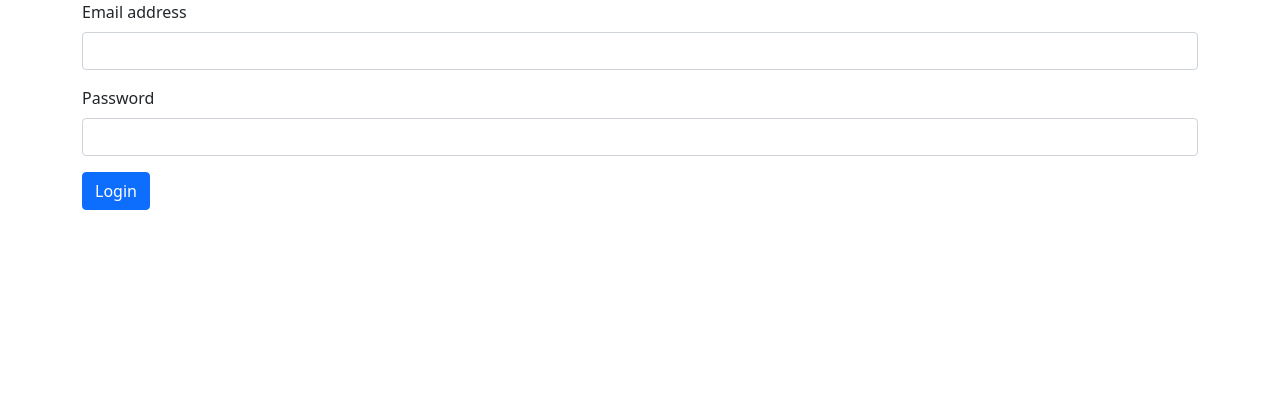
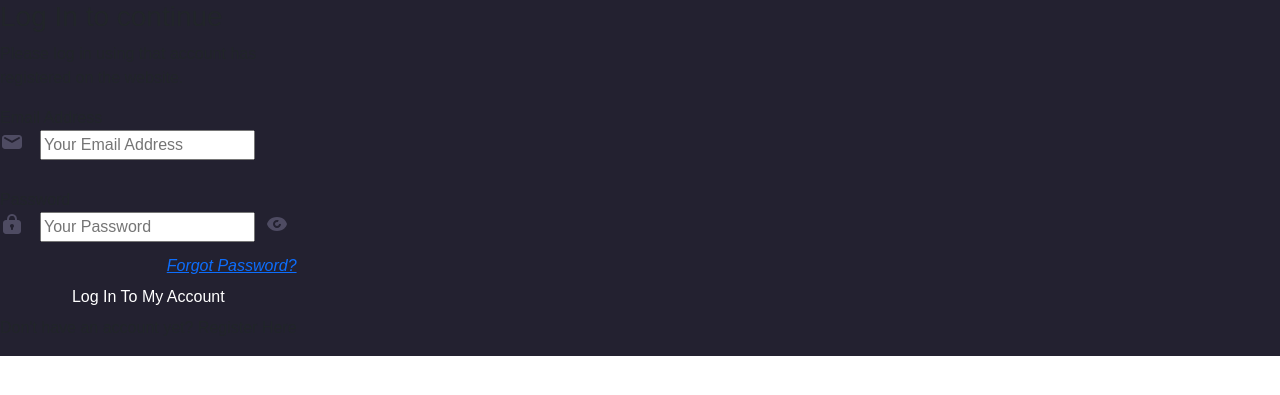
Before and after one commit to Edokur/project-1, a PHP site: page /login.php in a window 1280 px wide. Shown: the top 395 px of the page. Run offline with PHP 8.4, Linux system fonts and the light colour scheme.

Commit message:
Memperbaiki Login.php

```diff
--- a/Proses Login/login.php
+++ b/Proses Login/login.php
@@ -6,29 +6,95 @@
         <meta name="viewport" content="width=device-width, initial-scale=1" />
 
         <!-- Bootstrap CSS -->
+        <link rel="stylesheet" href="../style.css">
         <link href="https://cdn.jsdelivr.net/npm/bootstrap@5.1.3/dist/css/bootstrap.min.css" rel="stylesheet" integrity="sha384-1BmE4kWBq78iYhFldvKuhfTAU6auU8tT94WrHftjDbrCEXSU1oBoqyl2QvZ6jIW3" crossorigin="anonymous" />
     </head>
     <body>
-        <div class="container">
+    <section class="h-100 w-100" style="box-sizing: border-box; background-color: #232130">
             <form action="check_login.php" method="post">
-                <div class="mb-3">
+                <div class="content-3-6 d-flex flex-column align-items-center h-100 flex-lg-row"
+        style="font-family: 'Poppins', sans-serif;">
+        <div class="position-relative d-none d-lg-block h-100 width-left">
+            <img class="position-absolute img-fluid centered"
+            src="http://api.elements.buildwithangga.com/storage/files/2/assets/Empty%20State/EmptyState3/Empty-3-6.png"
+            alt="">
+        </div>
+        <div class="d-flex mx-auto align-items-left justify-content-left width-right mx-lg-0">
+            <div class="right mx-lg-0 mx-auto">
+            <div class="align-items-center justify-content-center d-lg-none d-flex">
+                <img class="img-fluid"
+                src="http://api.elements.buildwithangga.com/storage/files/2/assets/Empty%20State/EmptyState3/Empty-3-6.png"
+                alt="">
+            </div>
+            <h3 class="title-text">Log In to continue</h3>
+            <p class="caption-text">Please log in using that account has<br>
+                registered on the website.</p>
+            <form style="margin-top: 1.5rem;" action="" method="post">
+                <div style="margin-bottom: 1.75rem;">
+                <label for="exampleInputEmail1" class="d-block input-label">Email Address</label>
+                <div class="d-flex w-100 div-input">
+                    <svg class="icon" style="margin-right: 1rem;" width="24" height="24" viewBox="0 0 24 24" fill="none"
+                    xmlns="http://www.w3.org/2000/svg">
+                    <path fill-rule="evenodd" clip-rule="evenodd"
+                        d="M5 5C3.34315 5 2 6.34315 2 8V16C2 17.6569 3.34315 19 5 19H19C20.6569 19 22 17.6569 22 16V8C22 6.34315 20.6569 5 19 5H5ZM5.49607 7.13174C5.01655 6.85773 4.40569 7.02433 4.13168 7.50385C3.85767 7.98337 4.02427 8.59422 4.50379 8.86823L11.5038 12.8682C11.8112 13.0439 12.1886 13.0439 12.4961 12.8682L19.4961 8.86823C19.9756 8.59422 20.1422 7.98337 19.8682 7.50385C19.5942 7.02433 18.9833 6.85773 18.5038 7.13174L11.9999 10.8482L5.49607 7.13174Z"
+                        fill="#4E4B62" />
+                    </svg>
+                    <input class="input-field" type="email_user" name="email_user" id="exampleInputEmail1" placeholder="Your Email Address" autocomplete="on"
+                    required>
+                </div>
+                </div>
+                <div style="margin-top: 1rem;">
+                <label for="password-content-3-6" class="d-block input-label">Password</label>
+                <div class="d-flex w-100 div-input">
+                    <svg class="icon" style="margin-right: 1rem;" width="24" height="24" viewBox="0 0 24 24" fill="none"
+                    xmlns="http://www.w3.org/2000/svg">
+                    <path fill-rule="evenodd" clip-rule="evenodd"
+                        d="M7.81592 4.25974C7.12462 5.48872 7 6.95088 7 8H6C4.34315 8 3 9.34315 3 11V19C3 20.6569 4.34315 22 6 22H18C19.6569 22 21 20.6569 21 19V11C21 9.34315 19.6569 8 18 8L17 7.99998C17 6.95087 16.8754 5.48871 16.1841 4.25973C15.829 3.62845 15.3194 3.05012 14.6031 2.63486C13.8875 2.22005 13.021 2 12 2C10.979 2 10.1125 2.22005 9.39691 2.63486C8.68058 3.05012 8.17102 3.62845 7.81592 4.25974ZM9.55908 5.24026C9.12538 6.01128 9 7.04912 9 8H15C15 7.04911 14.8746 6.01129 14.4409 5.24027C14.2335 4.87155 13.9618 4.57488 13.6 4.36514C13.2375 4.15495 12.729 4 12 4C11.271 4 10.7625 4.15495 10.4 4.36514C10.0382 4.57488 9.76648 4.87155 9.55908 5.24026ZM14 14C14 14.7403 13.5978 15.3866 13 15.7324V17C13 17.5523 12.5523 18 12 18C11.4477 18 11 17.5523 11 17V15.7324C10.4022 15.3866 10 14.7403 10 14C10 12.8954 10.8954 12 12 12C13.1046 12 14 12.8954 14 14Z"
+                        fill="#4E4B62" />
+                    </svg>
+                    <input class="input-field" type="password_user" name="password_user" id="password-content-3-6" placeholder="Your Password"
+                    minlength="6" required>
+                    <div onclick="togglePassword()">
+                    <svg style="margin-left: 0.75rem; cursor:pointer" width="20" height="14" viewBox="0 0 20 14"
+                        fill="none" xmlns="http://www.w3.org/2000/svg">
+                        <path id="icon-toggle" fill-rule="evenodd" clip-rule="evenodd"
+                        d="M0 7C0.555556 4.66667 3.33333 0 10 0C16.6667 0 19.4444 4.66667 20 7C19.4444 9.52778 16.6667 14 10 14C3.31853 14 0.555556 9.13889 0 7ZM10 5C8.89543 5 8 5.89543 8 7C8 8.10457 8.89543 9 10 9C11.1046 9 12 8.10457 12 7C12 6.90536 11.9934 6.81226 11.9807 6.72113C12.2792 6.89828 12.6277 7 13 7C13.3608 7 13.6993 6.90447 13.9915 6.73732C13.9971 6.82415 14 6.91174 14 7C14 9.20914 12.2091 11 10 11C7.79086 11 6 9.20914 6 7C6 4.79086 7.79086 3 10 3C10.6389 3 11.2428 3.14979 11.7786 3.41618C11.305 3.78193 11 4.35535 11 5C11 5.09464 11.0066 5.18773 11.0193 5.27887C10.7208 5.10171 10.3723 5 10 5Z"
+                        fill="#4E4B62" />
+                    </svg>
+                    </div>
+                </div>
+                </div>
+                <div class="d-flex justify-content-end" style="margin-top: 0.75rem;">
+                <a href="#" class="forgot-password fst-italic">Forgot Password?</a>
+                </div>
+                <button class="btn btn-fill text-white d-block w-100" type="submit">Log In To My Account</button>
+            </form>
+            <p class="text-center bottom-caption">Don't have an account yet?
+                <span class="green-bottom-caption">Register Here</span>
+            </p>
+            </div>
+        </div>
+
+
+        </div>
+                <!-- <div class="mb-3">
                     <label for="exampleInputEmail1" class="form-label">Email address</label>
                     <input type="email_user" class="form-control" id="exampleInputEmail1" name="email_user" />
                 </div>
                 <div class="mb-3">
                     <label for="exampleInputPassword1" class="form-label">Password</label>
                     <input type="password_user" class="form-control" id="exampleInputPassword1" name="password_user"/>
-                </div>
+                </div> -->
                 <!-- <div class="mb-3">
                     <label for="captcha" class="form-label">Captcha</label>
                     <img src="captcha.php" />
                     <input type="text" class="form-control" name="captcha_code"/>
                 </div> -->
 
-                <button type="submit" class="btn btn-primary">Login</button>
+                <!-- <button type="submit" class="btn btn-primary">Login</button> -->
             </form>
         </div>
-
+    </section>
         <!-- Option 1: Bootstrap Bundle with Popper -->
         <script src="https://cdn.jsdelivr.net/npm/bootstrap@5.1.3/dist/js/bootstrap.bundle.min.js" integrity="sha384-ka7Sk0Gln4gmtz2MlQnikT1wXgYsOg+OMhuP+IlRH9sENBO0LRn5q+8nbTov4+1p" crossorigin="anonymous"></script>
     </body>
```
Also changed, not shown: style.css (added, +171 -0 lines).
